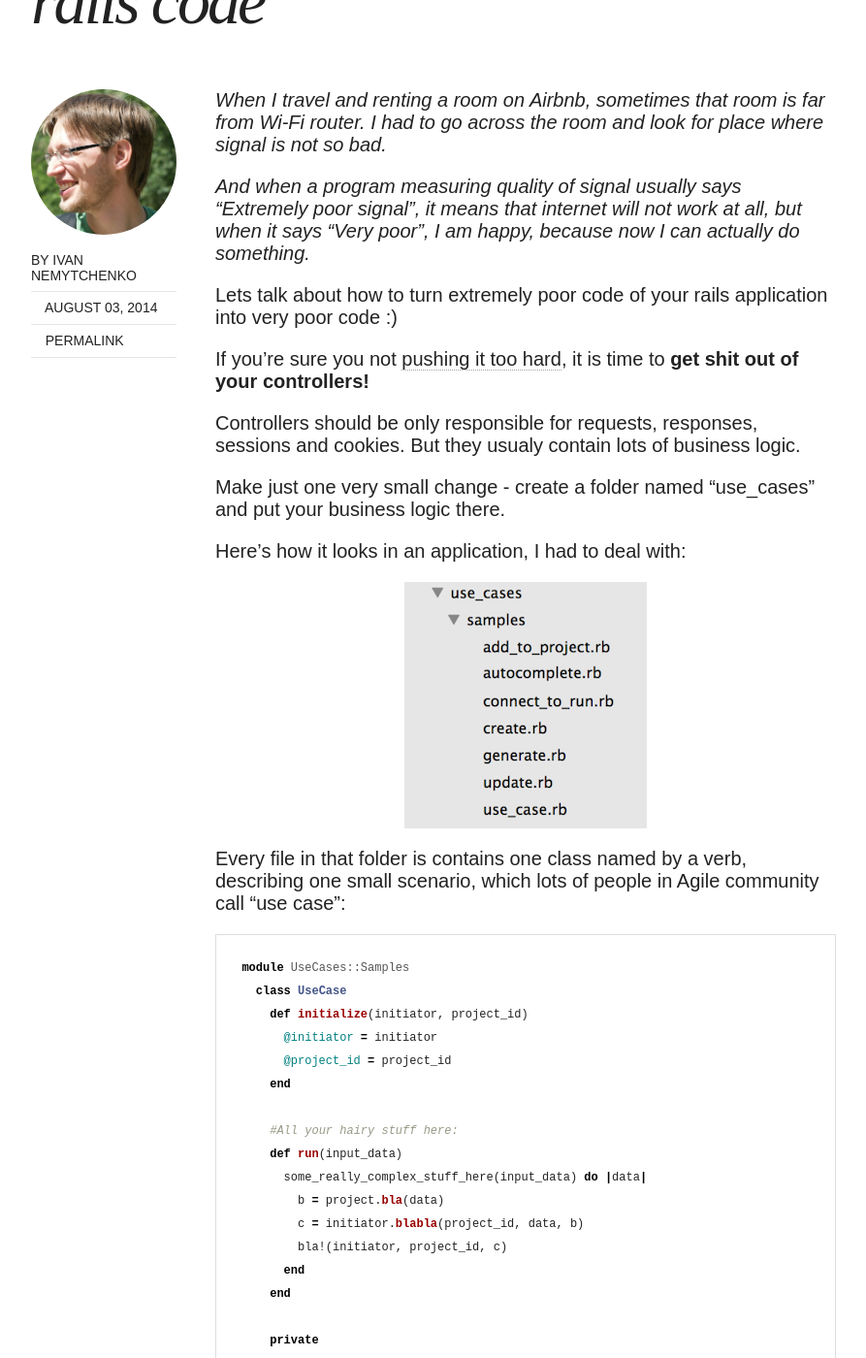
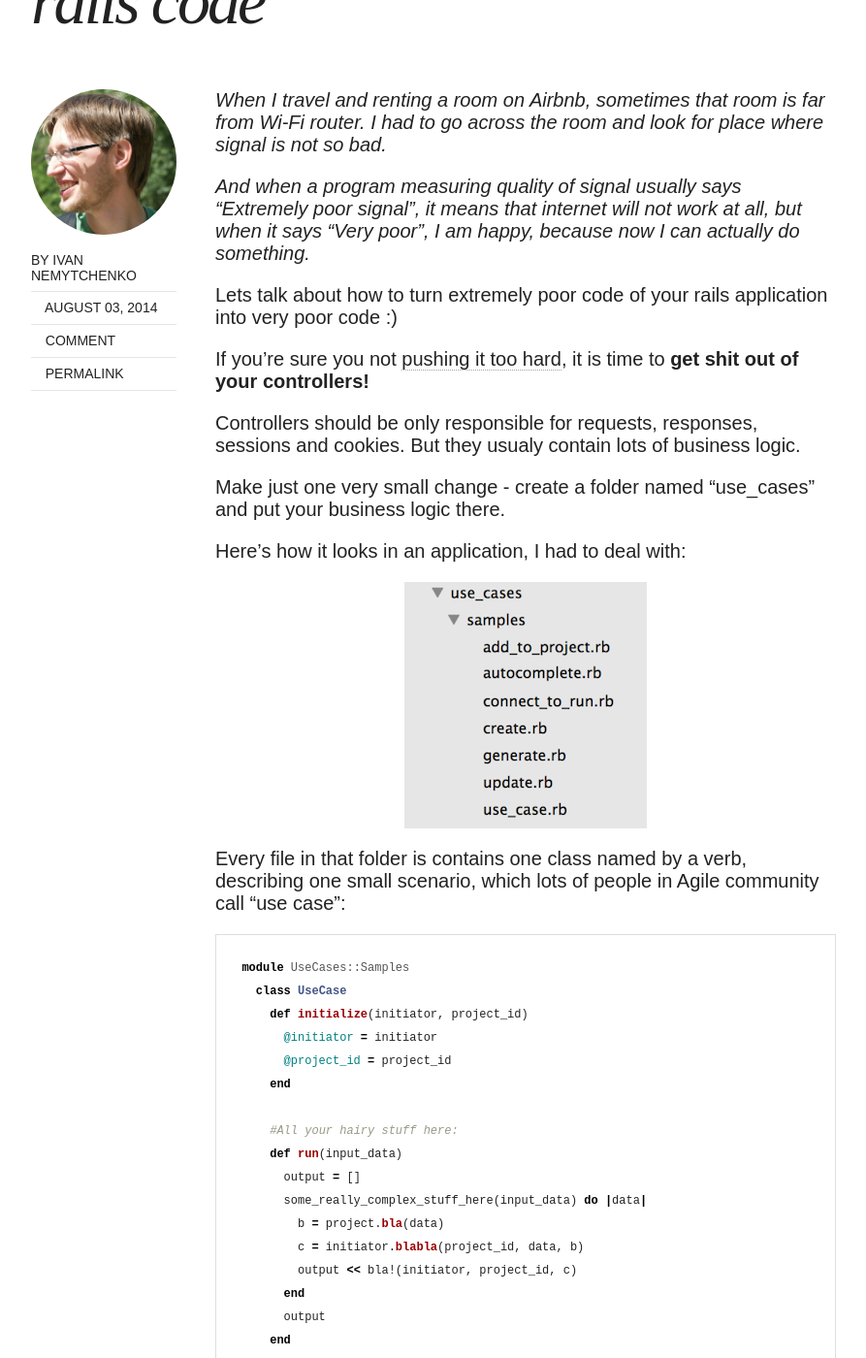
Before and after one commit to jazzcloud/jazzcloud.github.io, a Jekyll site: the page built from _posts/2014-08-03-dealing-with-extremely-poor-rails-code.markdown, in a window 1280 px wide and 1400 px high, scrolled down 457 px. Shown: the whole window at 97% size, without its empty margins (128-1021 px from the left). Built offline with Jekyll 4.4.1, drawn with Linux system fonts in a browser that asks for light colours; nearby versions of some CDN libraries; comment, search, counter and statistics services are not loaded; some of the changed text lies outside the part shown.

Commit message:
enabling comments

```diff
--- a/_config.yml
+++ b/_config.yml
@@ -12,7 +12,7 @@ url:              http://jazzcloud.co
 
 # Owner/author information
 owner:
-  name:           Ivan nemytchenko
+  name:           Ivan Nemytchenko
   avatar:         inem_crop_crop.jpg
   email:          nemytchenko@gmail.com
   # Social networking links used in footer. Update and remove as you like.
--- a/_posts/2014-08-02-on-learning-and-teaching.markdown
+++ b/_posts/2014-08-02-on-learning-and-teaching.markdown
@@ -3,6 +3,7 @@ layout: post
 title:  "On learning and teaching"
 date:   2014-08-02 23:46:04
 categories: learning
+comments: true
 ---
 
 There is one thing about learning that annoys me.
--- a/_posts/2014-08-03-dealing-with-extremely-poor-rails-code.markdown
+++ b/_posts/2014-08-03-dealing-with-extremely-poor-rails-code.markdown
@@ -34,11 +35,13 @@ Every file in that folder is contains one class named by a verb, describing one
 
       #All your hairy stuff here:
       def run(input_data)
+        output = []
         some_really_complex_stuff_here(input_data) do |data|
           b = project.bla(data)
           c = initiator.blabla(project_id, data, b)
-          bla!(initiator, project_id, c)
+          output << bla!(initiator, project_id, c)
         end
+        output
       end
 
       private
--- a/_posts/2014-08-03-on-refactoring.markdown
+++ b/_posts/2014-08-03-on-refactoring.markdown
@@ -3,6 +3,7 @@ layout: post
 title:  "On refactoring"
 date:   2014-08-03 13:32:00
 categories: refactoring
+comments: true
 ---
 
 I want to share an advise about refactoring, I learned recently:
```
Also changed, not shown: other parts of _posts/2014-08-03-dealing-with-extremely-poor-rails-code.markdown (+1 -0 lines).
